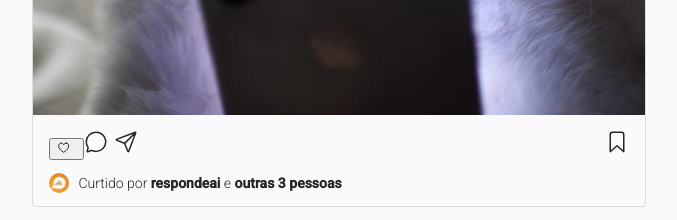
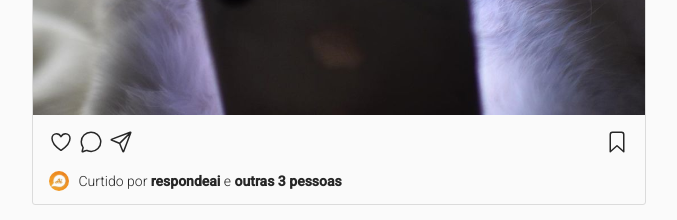
Before and after one commit to gbrielchaves9/projeto7-instagramreact, a React (Create React App) app: page / in a window 1280 px wide. Shown: the part 780-1000 px from the top of the page, without its empty margins (141-818 px from the left). Built offline with nearby package versions, Linux system fonts and the light colour scheme; some icons are missing.

Commit message:
sem botao

```diff
--- a/src/componets/Post.js
+++ b/src/componets/Post.js
@@ -23,9 +23,7 @@ export default function Post(props) {
             <div class="fundo">
                 <div class="acoes">
                     <div>
-                        <button class={escolhido? "vermelho" : "" } onClick={()=> setPega(!escolhido)} >
-                        <ion-icon name={props.icone1}></ion-icon>
-                        </button>
+                        <ion-icon class={escolhido? "vermelho" : "" } onClick={()=> setPega(!escolhido)} name={props.icone1}></ion-icon>
                         <ion-icon name={props.icone2}></ion-icon>
                         <ion-icon name={props.icone3}></ion-icon>
                     </div>
```
